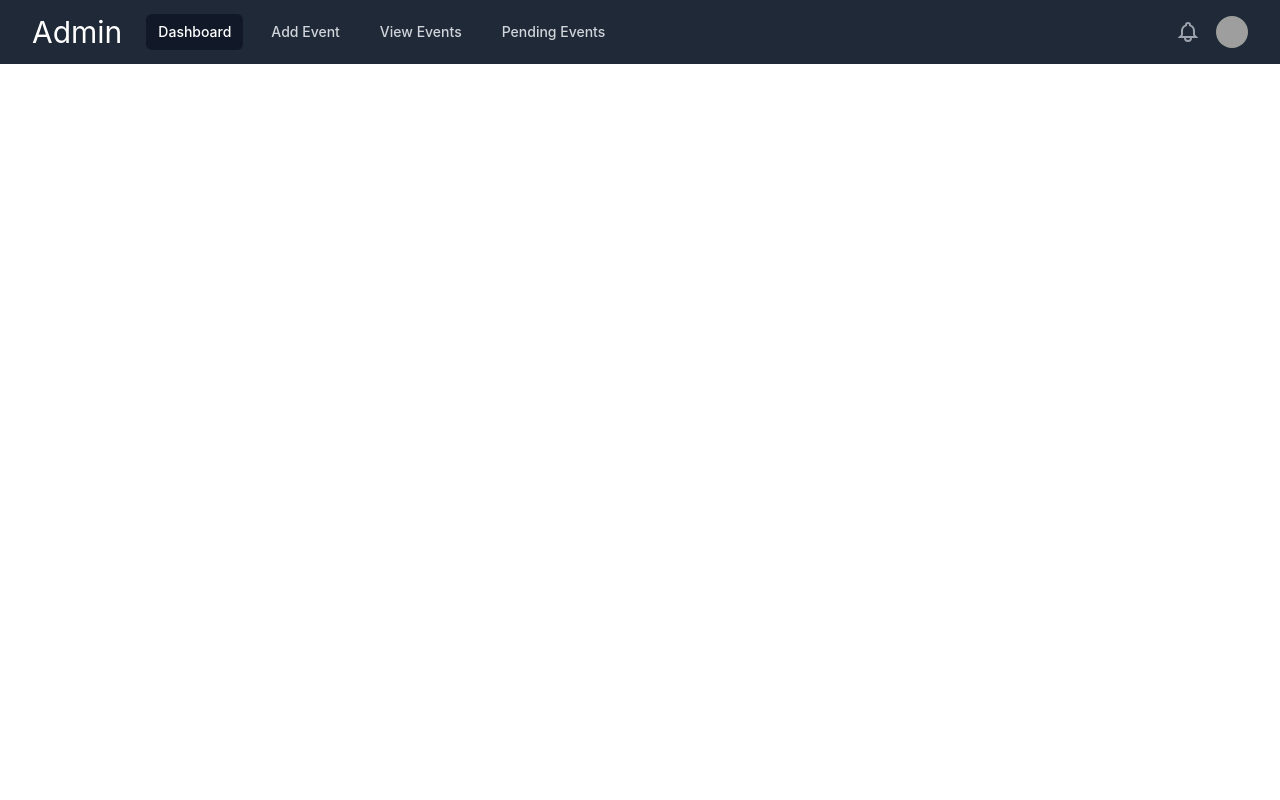
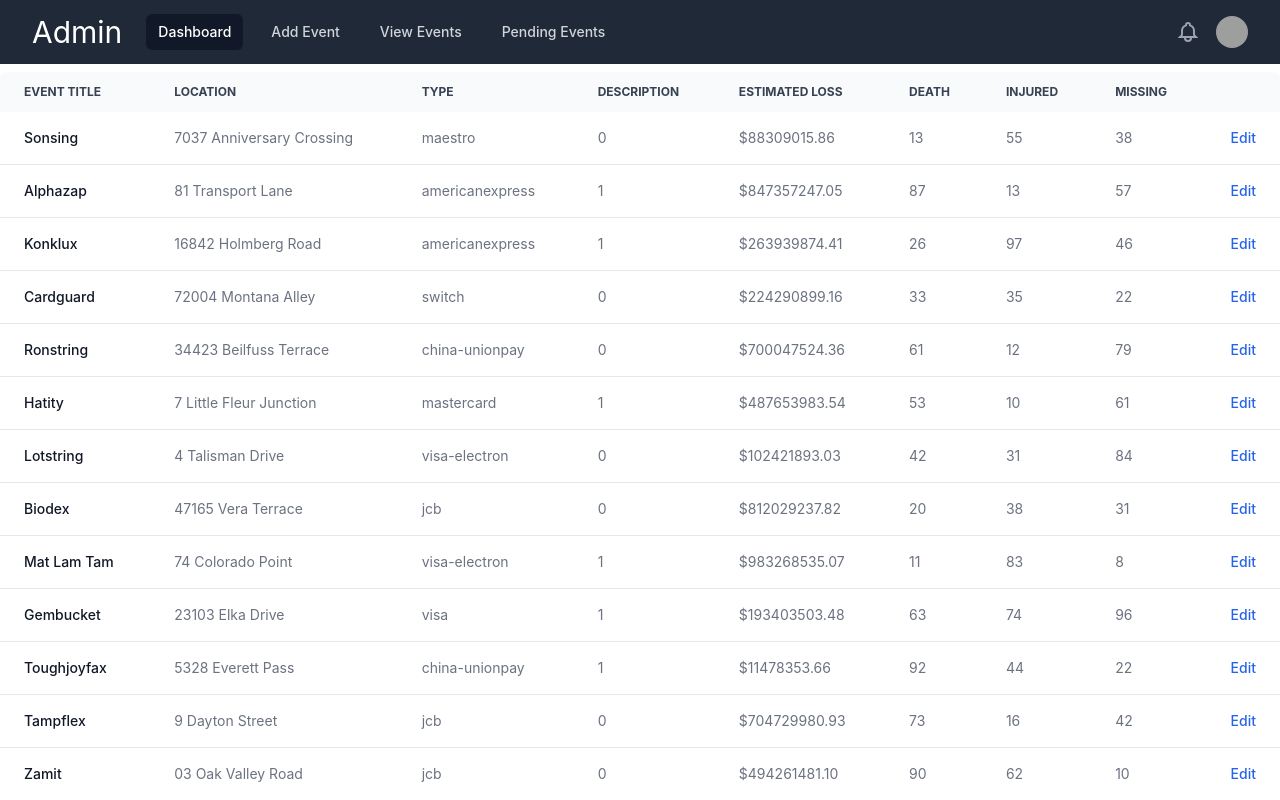
Before and after one commit to thenepaligamer/DisasterManagementSystems, a React (Vite) app in the folder FrontEnd/: page /admin/view-events in a window 1280 px wide. Shown: the top 800 px of the page. Built offline with nearby package versions, Linux system fonts and the light colour scheme; grey boxes are pictures that could not be loaded.

Commit message:
events can be viewed through table

```diff
--- /dev/null
+++ b/FrontEnd/src/components/MOCK_DATA.json
@@ -0,0 +1,20 @@
+[{"id":1,"eventTitle":"Sonsing","location":"7037 Anniversary Crossing","type":"maestro","description":0,"estimatedLoss":"$88309015.86","death":13,"injured":55,"missing":38},
+{"id":2,"eventTitle":"Alphazap","location":"81 Transport Lane","type":"americanexpress","description":1,"estimatedLoss":"$847357247.05","death":87,"injured":13,"missing":57},
+{"id":3,"eventTitle":"Konklux","location":"16842 Holmberg Road","type":"americanexpress","description":1,"estimatedLoss":"$263939874.41","death":26,"injured":97,"missing":46},
+{"id":4,"eventTitle":"Cardguard","location":"72004 Montana Alley","type":"switch","description":0,"estimatedLoss":"$224290899.16","death":33,"injured":35,"missing":22},
+{"id":5,"eventTitle":"Ronstring","location":"34423 Beilfuss Terrace","type":"china-unionpay","description":0,"estimatedLoss":"$700047524.36","death":61,"injured":12,"missing":79},
+{"id":6,"eventTitle":"Hatity","location":"7 Little Fleur Junction","type":"mastercard","description":1,"estimatedLoss":"$487653983.54","death":53,"injured":10,"missing":61},
+{"id":7,"eventTitle":"Lotstring","location":"4 Talisman Drive","type":"visa-electron","description":0,"estimatedLoss":"$102421893.03","death":42,"injured":31,"missing":84},
+{"id":8,"eventTitle":"Biodex","location":"47165 Vera Terrace","type":"jcb","description":0,"estimatedLoss":"$812029237.82","death":20,"injured":38,"missing":31},
+{"id":9,"eventTitle":"Mat Lam Tam","location":"74 Colorado Point","type":"visa-electron","description":1,"estimatedLoss":"$983268535.07","death":11,"injured":83,"missing":8},
+{"id":10,"eventTitle":"Gembucket","location":"23103 Elka Drive","type":"visa","description":1,"estimatedLoss":"$193403503.48","death":63,"injured":74,"missing":96},
+{"id":11,"eventTitle":"Toughjoyfax","location":"5328 Everett Pass","type":"china-unionpay","description":1,"estimatedLoss":"$11478353.66","death":92,"injured":44,"missing":22},
+{"id":12,"eventTitle":"Tampflex","location":"9 Dayton Street","type":"jcb","description":0,"estimatedLoss":"$704729980.93","death":73,"injured":16,"missing":42},
+{"id":13,"eventTitle":"Zamit","location":"03 Oak Valley Road","type":"jcb","description":0,"estimatedLoss":"$494261481.10","death":90,"injured":62,"missing":10},
+{"id":14,"eventTitle":"Span","location":"2 Upham Crossing","type":"jcb","description":0,"estimatedLoss":"$877736522.95","death":62,"injured":8,"missing":44},
+{"id":15,"eventTitle":"Job","location":"25 Petterle Junction","type":"switch","description":0,"estimatedLoss":"$594739522.30","death":79,"injured":51,"missing":8},
+{"id":16,"eventTitle":"Tin","location":"98982 Stone Corner Place","type":"jcb","description":0,"estimatedLoss":"$782076631.32","death":30,"injured":61,"missing":70},
+{"id":17,"eventTitle":"Lotlux","location":"358 Mosinee Pass","type":"maestro","description":1,"estimatedLoss":"$460590894.56","death":76,"injured":59,"missing":55},
+{"id":18,"eventTitle":"Konklux","location":"224 Bultman Pass","type":"visa-electron","description":1,"estimatedLoss":"$768019712.87","death":13,"injured":17,"missing":10},
+{"id":19,"eventTitle":"Lotstring","location":"6 Portage Park","type":"jcb","description":0,"estimatedLoss":"$375330371.16","death":85,"injured":93,"missing":12},
+{"id":20,"eventTitle":"Fintone","location":"79 Shopko Road","type":"mastercard","description":1,"estimatedLoss":"$819364346.39","death":51,"injured":16,"missing":23}]
--- a/FrontEnd/src/components/ViewEvents.jsx
+++ b/FrontEnd/src/components/ViewEvents.jsx
@@ -1,9 +1,11 @@
+import  BasicTable  from "./react-table/BasicTable";
 
+import React from "react";
 export default function ViewEvents() {
     return(
         <>
-            <div>
-
+            <div className="mt-2">
+                <BasicTable />
             </div>
         </>
     )
--- /dev/null
+++ b/FrontEnd/src/components/react-table/BasicTable.jsx
@@ -0,0 +1,79 @@
+import data from "../MOCK_DATA.json"
+
+export default function BasicTable() {
+    console.log(data)
+    const row = data.map(event => {
+       return ( <tr className="bg-white border-b  hover:bg-gray-50 ">
+            <th scope="row" className="px-6 py-4 font-medium text-gray-900  whitespace-nowrap">
+                {event.eventTitle}
+            </th>
+            <td className="px-6 py-4">
+                {event.location}
+            </td>
+            <td className="px-6 py-4">
+                {event.type}
+            </td>
+            <td className="px-6 py-4">
+                {event.description}
+            </td>
+            <td className="px-6 py-4">
+                {event.estimatedLoss}
+            </td>
+            <td className="px-6 py-4">
+                {event.death}
+            </td>
+            <td className="px-6 py-4">
+                {event.injured}
+            </td>
+            <td className="px-6 py-4">
+                {event.missing}
+            </td>
+            <td className="px-6 py-4 text-right">
+                <a href="#" className="font-medium text-blue-600  hover:underline">Edit</a>
+            </td>
+        </tr> )
+    })
+    return (
+
+        <div className="relative overflow-x-auto shadow-md sm:rounded-lg">
+            <table className="w-full text-sm text-left text-gray-500 ">
+                <thead className="text-xs text-gray-700 uppercase bg-gray-50 ">
+                <tr>
+                    <th scope="col" className="px-6 py-3">
+                        Event Title
+                    </th>
+                    <th scope="col" className="px-6 py-3">
+                        Location
+                    </th>
+                    <th scope="col" className="px-6 py-3">
+                        Type
+                    </th>
+                    <th scope="col" className="px-6 py-3">
+                        Description
+                    </th>
+                    <th scope="col" className="px-6 py-3">
+                        Estimated loss
+                    </th>
+                    <th scope="col" className="px-6 py-3">
+                        Death
+                    </th>
+                    <th scope="col" className="px-6 py-3">
+                        Injured
+                    </th>
+                    <th scope="col" className="px-6 py-3">
+                        Missing
+                    </th>
+                    <th scope="col" className="px-6 py-3">
+                        <span className="sr-only">Edit</span>
+                    </th>
+                </tr>
+                </thead>
+                <tbody>
+                {row}
+
+                </tbody>
+            </table>
+        </div>
+
+    )
+}
```
